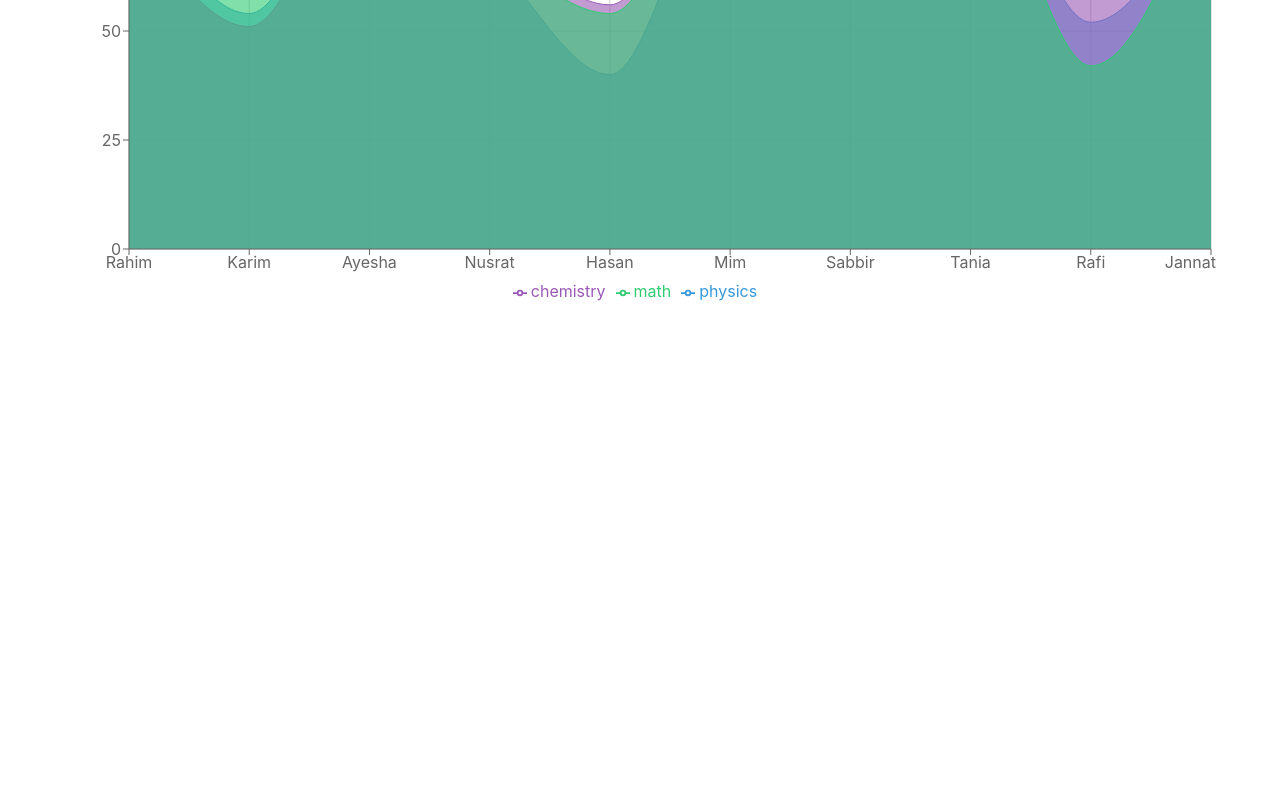
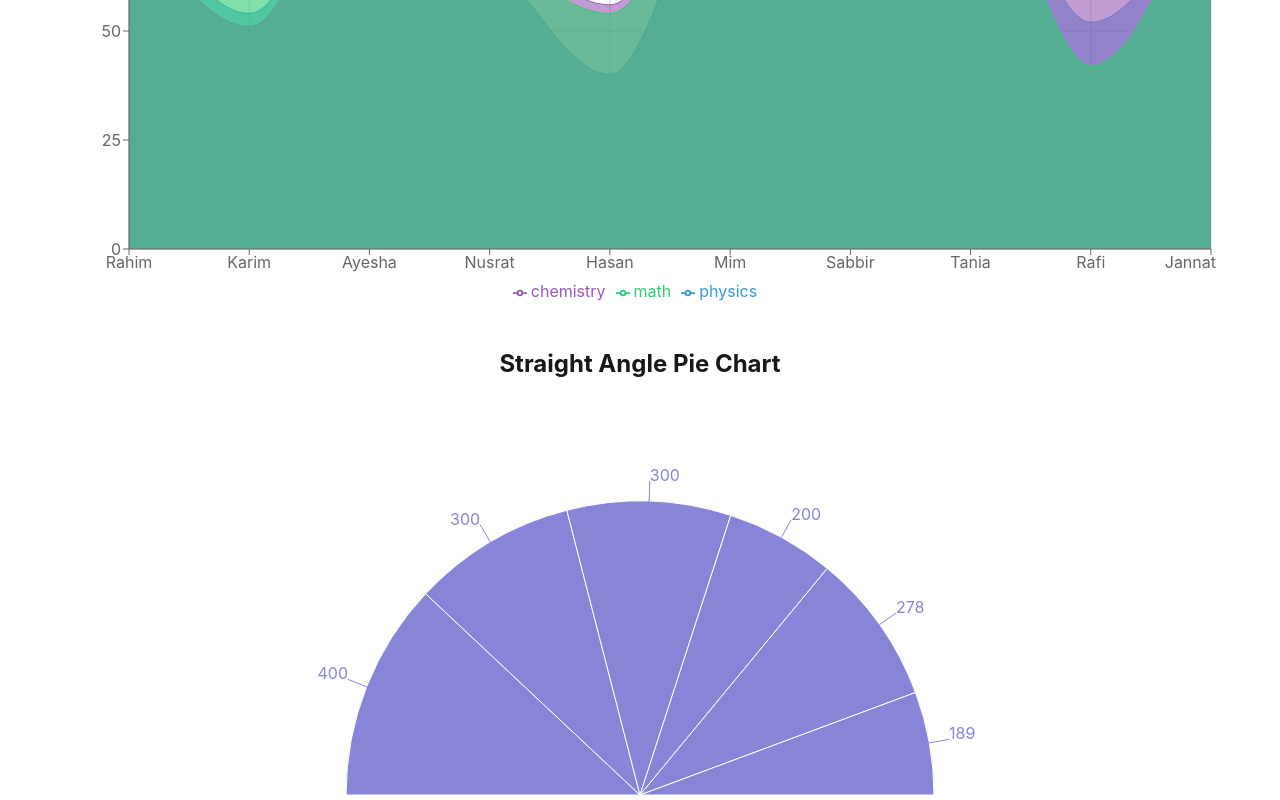
Before and after one commit to nayon-kumar/graph-chart, a React (Vite) app: page / in a window 1280 px wide. Shown: the part 1528-2328 px from the top of the page. Before the commit the page ends 1836 px from the top, so only its background shows below. Built offline with nearby package versions, Linux system fonts and the light colour scheme; some icons are missing.

Commit message:
Straight Angle Pie Chart added

```diff
--- /dev/null
+++ b/public/straight.json
@@ -0,0 +1,8 @@
+[
+  { "name": "Group A", "value": 400 },
+  { "name": "Group B", "value": 300 },
+  { "name": "Group C", "value": 300 },
+  { "name": "Group D", "value": 200 },
+  { "name": "Group E", "value": 278 },
+  { "name": "Group F", "value": 189 }
+]
--- a/src/App.jsx
+++ b/src/App.jsx
@@ -4,10 +4,12 @@ import ResultChart from "./components/ResultChart/ResultChart";
 import MarksChart from "./components/MarksChart/MarksChart";
 import axios from "axios";
 import ResultArea from "./components/ResultArea/ResultArea";
+import StraightGraph from "./components/StraightGraph/StraightGraph";
 
 const marksPromise = fetch("marks.json").then((res) => res.json());
 const allMarksPromise = axios.get("allMarks.json");
 const resultAreaPromise = axios.get("marks.json");
+const straightPromise = axios.get("straight.json");
 
 function App() {
   return (
@@ -40,6 +42,15 @@ function App() {
         >
           <ResultArea resultAreaPromise={resultAreaPromise}></ResultArea>
         </Suspense>
+        <Suspense
+          fallback={
+            <div className="flex items-center justify-center mt-30">
+              <span className="loading loading-spinner loading-xl"></span>
+            </div>
+          }
+        >
+          <StraightGraph straightPromise={straightPromise}></StraightGraph>
+        </Suspense>
       </main>
     </>
   );
--- /dev/null
+++ b/src/components/StraightGraph/StraightGraph.jsx
@@ -0,0 +1,32 @@
+import { RechartsDevtools } from "@recharts/devtools";
+import React, { use } from "react";
+import { Pie, PieChart } from "recharts";
+
+const StraightGraph = ({ straightPromise }) => {
+  const straightDataRes = use(straightPromise);
+  const data = straightDataRes.data;
+  return (
+    <div>
+      <h3 className="text-2xl mt-10 -mb-20 text-center font-bold">
+        Straight Angle Pie Chart
+      </h3>
+      <PieChart className="w-[90%] mx-auto" height={500} responsive>
+        <Pie
+          dataKey="value"
+          startAngle={180}
+          endAngle={0}
+          data={data}
+          cx="50%"
+          cy="100%"
+          outerRadius="120%"
+          fill="#8884d8"
+          label
+          isAnimationActive={true}
+        />
+        <RechartsDevtools />
+      </PieChart>
+    </div>
+  );
+};
+
+export default StraightGraph;
```
